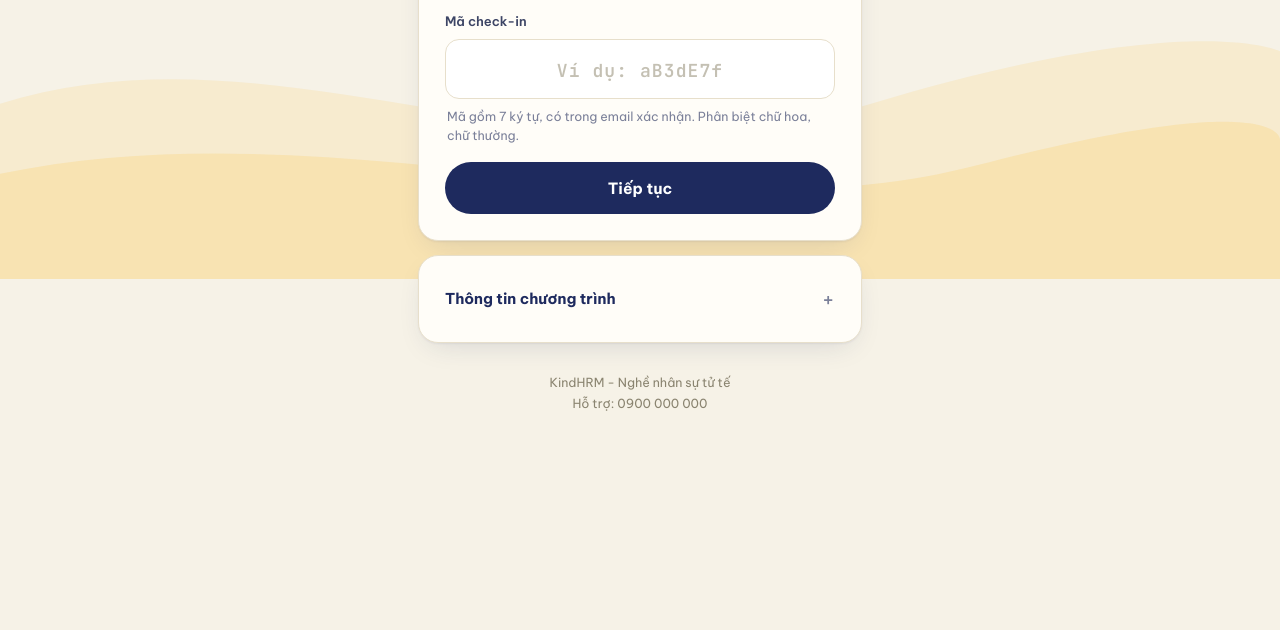
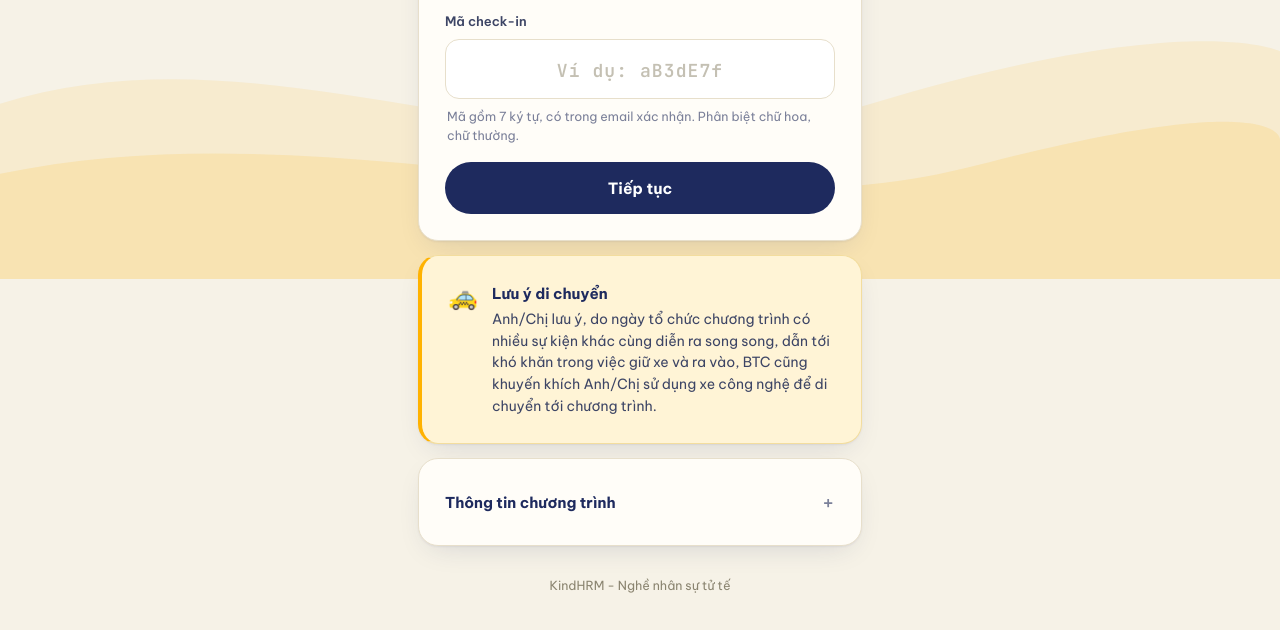
Before and after one commit to soraheysa/kindhrm, a plain HTML site: page index.html in a window 1280 px wide. Shown: the part 521-1151 px from the top of the page. Before the commit the page ends 966 px from the top, so only its background shows below. Drawn offline with Linux system fonts and the light colour scheme.

Commit message:
Built-in event content and travel note (app.js, style.css)

```diff
--- a/assets/app.js
+++ b/assets/app.js
@@ -6,6 +6,66 @@
   const LS_KEY = 'kindhrm26_last_code';
   const $ = (s, el = document) => el.querySelector(s);
   const $$ = (s, el = document) => Array.from(el.querySelectorAll(s));
+
+  // Built-in copy of the Event-tab content. Shown instantly; replaced by live data from the API.
+  const DEFAULT_EVENT = {
+    "name": "Trao gửi tri thức nghề nhân sự",
+    "season": "KindHRM 2026",
+    "theme": "Tái thiết công việc & nguồn nhân lực trong thời đại AI",
+    "date": "Thứ Bảy, 28/11/2026",
+    "time": "08:00 - 16:30",
+    "checkinTime": "08:00 - 08:30",
+    "venueName": "Viện Đào tạo PSO",
+    "venueAddress": "Tầng 6, số 5 Trương Quốc Dung, P. Phú Nhuận, TP.HCM",
+    "mapUrl": "https://maps.app.goo.gl/PLuQtobnbpU6y6dx5",
+    "speakers": [
+      "Ms. LÊ HÀ MAI THẢO",
+      "Ms. NGUYỄN NGỌC DIỆP",
+      "Ms. LÊ NGUYÊN KIM BÌNH"
+    ],
+    "program": [
+      "PHẦN 1: THIẾT KẾ CÔNG VIỆC",
+      "• Xác định bài toán và kết quả công việc cần đạt.",
+      "• Phân tích nhiệm vụ và phân vai giữa con người & AI.",
+      "• Thiết kế lại quy trình và công việc HR.",
+      "• Xác định nhu cầu và phương án nhân lực.",
+      "",
+      "PHẦN 2: QUẢN TRỊ NĂNG LỰC VÀ HIỆU SUẤT",
+      "• Xác định chuẩn năng lực theo yêu cầu mới.",
+      "• Điều chỉnh tiêu chí và thước đo hiệu suất.",
+      "",
+      "PHẦN 3: KÍCH HOẠT AI TRONG CÔNG VIỆC - VAI TRÒ CỦA HR",
+      "• Phân biệt cá nhân sử dụng AI với năng lực ứng dụng AI của tổ chức.",
+      "• Xác định vai trò của HR trong việc tạo sự sẵn sàng và phối hợp các bên liên quan.",
+      "• Kích hoạt việc học và thử nghiệm AI từ bài toán công việc; ghi nhận và lan tỏa những cách làm hiệu quả."
+    ],
+    "hotline": "",
+    "organizer": "KindHRM - Nghề nhân sự tử tế",
+    "lunchNote": "Mỗi suất ăn kèm 1 ly nước ngọt.",
+    "giftReminder": "Ban tổ chức có quà check-out dành tặng {{xung_ho}} khi chương trình kết thúc. Hãy ở lại đến cuối chương trình để nhận quà {{xung_ho}} nhé!",
+    "travelNote": "{{xung_ho}} lưu ý, do ngày tổ chức chương trình có nhiều sự kiện khác cùng diễn ra song song, dẫn tới khó khăn trong việc giữ xe và ra vào, BTC cũng khuyến khích {{xung_ho}} sử dụng xe công nghệ để di chuyển tới chương trình.",
+    "meals": [
+      {
+        "id": "meal_1",
+        "name": "Cơm Gà rán",
+        "quota": 100,
+        "taken": 0,
+        "remaining": 100
+      },
+      {
+        "id": "meal_2",
+        "name": "Burger Tôm",
+        "quota": 50,
+        "taken": 0,
+        "remaining": 50
+      }
+    ],
+    "noneLabel": "Tôi không dùng bữa trưa",
+    "checkinOpenText": "06:00, 28/11/2026",
+    "checkinCloseText": "18:00, 28/11/2026",
+    "mealDeadlineText": "11:00, 28/11/2026",
+    "phase": "before"
+  };
 
   const state = { event: null, person: null, checkin: null, canChange: false, phase: 'open', pick: null, changePick: null };
 
@@ -128,6 +188,10 @@
     if (program.some(Boolean)) parts.push(`<h4>Nội dung chương trình</h4><div class="prog">${renderProgram(program)}</div>`);
     if (clean(ev.venueAddress)) parts.push(`<h4>Địa điểm</h4><ul><li>${esc([clean(ev.venueName), clean(ev.venueAddress)].filter(Boolean).join(', '))}</li></ul>`);
     $('#program-body').innerHTML = parts.join('');
+
+    const travel = fill(ev.travelNote, null);
+    $('#travel-card').hidden = !travel;
+    $('#travel-text').textContent = travel;
     $('#program').hidden = !parts.length;
   }
 
@@ -258,6 +322,8 @@
     $('#pass-venue').innerHTML = vName || vAddr
       ? `<b>${esc(vName)}</b>${esc(vAddr)}${clean(ev.mapUrl) ? ` · <a href="${esc(ev.mapUrl)}" target="_blank" rel="noopener">Chỉ đường</a>` : ''}`
       : '';
+    const travel = fill(ev.travelNote, p);
+    $('#pass-travel').innerHTML = travel ? `<span class="ico" aria-hidden="true">🚕</span><span><b>Lưu ý di chuyển</b>${esc(travel)}</span>` : '';
     const gift = fill(ev.giftReminder, p);
     $('#pass-gift').innerHTML = gift ? `<span class="ico" aria-hidden="true">🎁</span><span><b>Đừng về sớm nhé!</b>${esc(gift)}</span>` : '';
 
@@ -365,6 +431,7 @@
   /* ---------------------------------------------------------------- init */
   async function init() {
     if (DEMO) $('#demo-banner').hidden = false;
+    renderEvent(DEFAULT_EVENT);
     document.addEventListener('click', e => {
       const a = e.target.closest('[data-action="home"]');
       if (a) { e.preventDefault(); goHome(); }
@@ -397,16 +464,9 @@
   /* ---------------------------------------------------------------- demo */
   const Demo = (() => {
     const wait = ms => new Promise(r => setTimeout(r, ms));
-    const ev = {
-      name: 'Trao gửi tri thức nghề nhân sự', season: 'KindHRM 2026', theme: 'Chủ đề sẽ được cập nhật',
-      date: 'Thứ Bảy, 28/11/2026', time: '08:00 - 16:30', checkinTime: '07:30 - 08:00',
-      venueName: 'Hội trường mẫu', venueAddress: '123 Đường Mẫu, Quận 1, TP.HCM', mapUrl: 'https://maps.google.com',
-      speakers: ['Diễn giả sẽ được cập nhật'], program: ['PHẦN 1: NỘI DUNG MẪU', '• Ý chính thứ nhất', '• Ý chính thứ hai', '', 'PHẦN 2: NỘI DUNG MẪU', '• Ý chính thứ ba'],
-      hotline: '0900 000 000', organizer: 'KindHRM - Nghề nhân sự tử tế', lunchNote: 'Mỗi suất ăn kèm 1 ly nước ngọt.',
-      giftReminder: 'Ban tổ chức có quà check-out dành tặng {{xung_ho}} khi chương trình kết thúc. Hãy ở lại đến cuối chương trình để nhận quà nhé!',
-      meals: [{ id: 'meal_1', name: 'Cơm Gà rán', quota: 100, taken: 63 }, { id: 'meal_2', name: 'Burger Tôm', quota: 50, taken: 47 }],
-      noneLabel: 'Tôi không dùng bữa trưa', checkinOpenText: '06:00, 28/11/2026', mealDeadlineText: '11:00, 28/11/2026', phase: 'open',
-    };
+    const ev = JSON.parse(JSON.stringify(DEFAULT_EVENT));
+    ev.phase = 'open';
+    ev.meals[0].taken = 63; ev.meals[1].taken = 47;
     const people = {
       DEMO001: { id: 'DEMO001', name: 'Nguyễn Thị Minh An', first: 'An', xungHo: 'Chị', company: 'Công ty TNHH Mẫu', title: 'HR Manager', phoneMasked: '0909•••123', emailMasked: 'mi•••@gmail.com', q: true },
       DEMO002: { id: 'DEMO002', name: 'Trần Văn Bình', first: 'Bình', xungHo: 'Anh/Chị', company: 'Công ty Mẫu 2', title: 'HRBP', phoneMasked: '0912•••456', emailMasked: 'bi•••@gmail.com', q: false },
--- a/assets/style.css
+++ b/assets/style.css
@@ -214,6 +214,11 @@ body.on-pass .bg-waves { display: none; }
 .gift .ico { font-size: 20px; line-height: 1.2; }
 .gift b { color: var(--ink); display: block; font-size: 14px; }
 .gift:empty, .venue:empty { display: none; }
+.gift.travel-note { background: var(--yellow-soft); }
+.travel { display: flex; gap: 14px; align-items: flex-start; background: var(--yellow-soft); border-color: #F3DD9E; border-left: 4px solid var(--yellow); }
+.travel .ico { font-size: 24px; line-height: 1.2; }
+.travel h3 { margin: 0 0 4px; font-size: 15px; font-weight: 700; }
+.travel p { margin: 0; color: var(--ink-2); font-size: 14px; line-height: 1.55; }
 
 .change { text-align: center; }
 .change .muted { margin-bottom: 0; }
```
